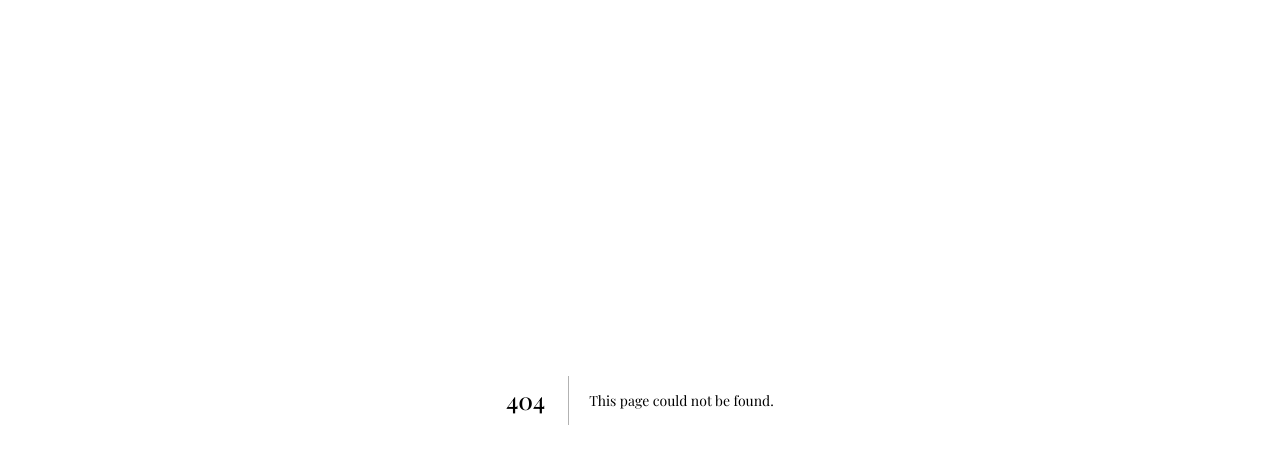
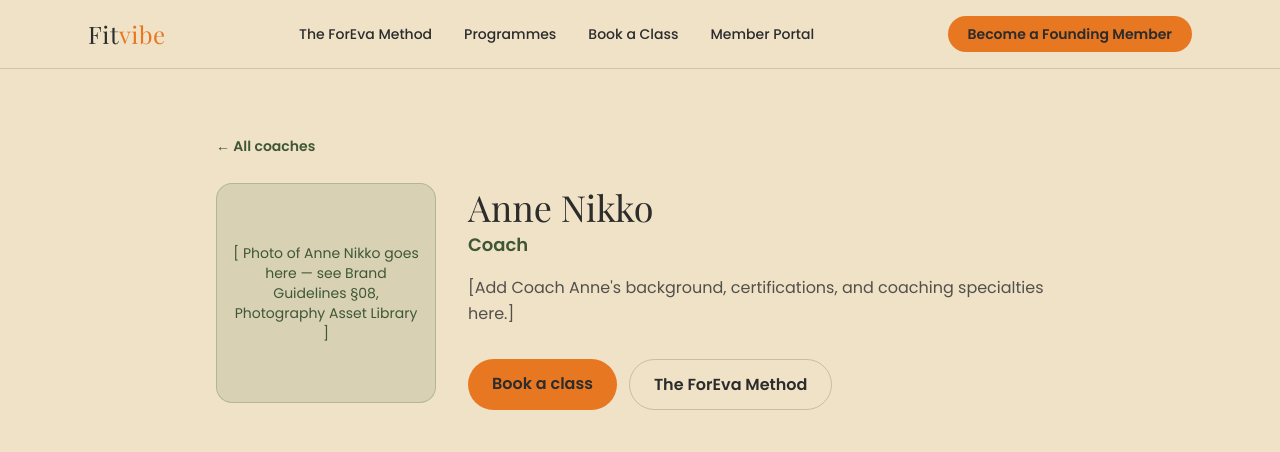
Before and after one commit to ethanRjoseph14/fitvibe-system, a Next.js app: page /coaches/anne-nikko in a window 1280 px wide. Before the commit this address had no page. Shown: the top 452 px of the page. Built offline with nearby package versions, Linux system fonts and the light colour scheme.

Commit message:
Add CoachDetailPage component for coach profiles

```diff
--- /dev/null
+++ b/app/coaches/[slug]/page.tsx
@@ -0,0 +1,82 @@
+import Link from "next/link";
+import { notFound } from "next/navigation";
+import NavBar from "@/components/NavBar";
+import { coaches, getCoachBySlug } from "@/lib/coaches";
+
+export function generateStaticParams() {
+  return coaches.map((c) => ({ slug: c.slug }));
+}
+
+export default async function CoachDetailPage({
+  params,
+}: {
+  params: Promise<{ slug: string }>;
+}) {
+  const { slug } = await params;
+  const coach = getCoachBySlug(slug);
+  if (!coach) notFound();
+
+  return (
+    <div className="min-h-screen bg-warm-beige text-charcoal">
+      <NavBar />
+      <section className="mx-auto max-w-4xl px-6 py-16">
+        <Link href="/coaches" className="text-sm text-evergreen font-semibold">
+          ← All coaches
+        </Link>
+
+        <div className="mt-6 grid sm:grid-cols-[220px_1fr] gap-8 items-start">
+          <div className="w-full aspect-square rounded-2xl bg-sage/20 border border-sage/40 flex items-center justify-center text-center text-evergreen text-sm p-4">
+            [ Photo of {coach.name} goes here — see Brand Guidelines §08, Photography Asset
+            Library ]
+          </div>
+
+          <div>
+            {coach.isFounder && (
+              <span className="text-xs font-bold uppercase tracking-wide text-vitality-orange">
+                Founder
+              </span>
+            )}
+            <h1 className="font-display text-4xl mt-1 mb-1">{coach.name}</h1>
+            <p className="text-lg text-evergreen font-semibold mb-4">{coach.title}</p>
+
+            {!coach.active && (
+              <p className="inline-block text-xs font-semibold uppercase tracking-wide bg-tan/25 text-charcoal border border-tan/60 rounded-full px-3 py-1 mb-4">
+                Joining the teaching roster soon
+              </p>
+            )}
+
+            {coach.credentials && coach.credentials.length > 0 && (
+              <ul className="flex flex-wrap gap-2 mb-5">
+                {coach.credentials.map((c) => (
+                  <li
+                    key={c}
+                    className="text-xs font-semibold bg-evergreen/10 text-evergreen border border-evergreen/30 rounded-full px-3 py-1"
+                  >
+                    {c}
+                  </li>
+                ))}
+              </ul>
+            )}
+
+            <p className="text-charcoal/80 leading-relaxed">{coach.bio}</p>
+
+            <div className="flex gap-3 mt-8">
+              <Link
+                href="/book"
+                className="rounded-full bg-vitality-orange text-charcoal px-6 py-3 font-semibold hover:bg-warm-amber transition-colors"
+              >
+                Book a class
+              </Link>
+              <Link
+                href="/the-foreva-method"
+                className="rounded-full border border-charcoal/20 px-6 py-3 font-semibold hover:border-evergreen hover:text-evergreen transition-colors"
+              >
+                The ForEva Method
+              </Link>
+            </div>
+          </div>
+        </div>
+      </section>
+    </div>
+  );
+}
```
